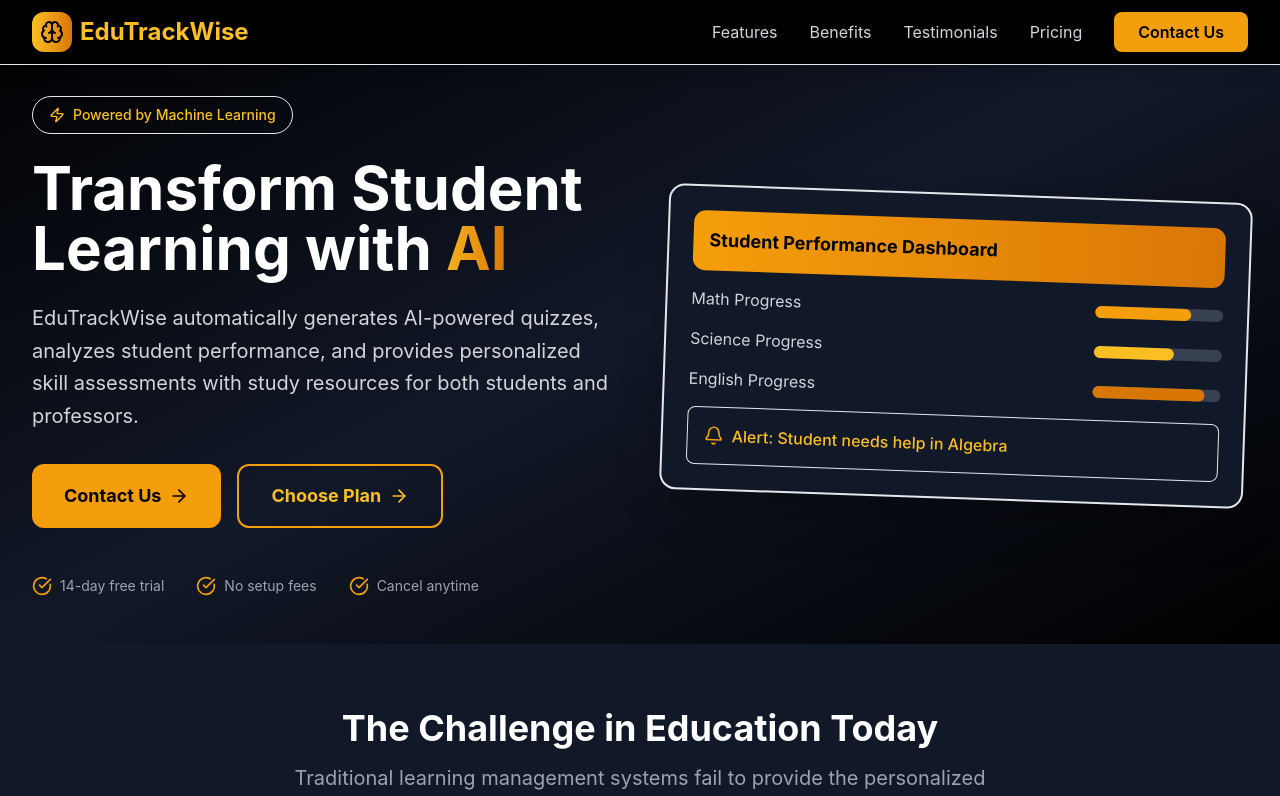
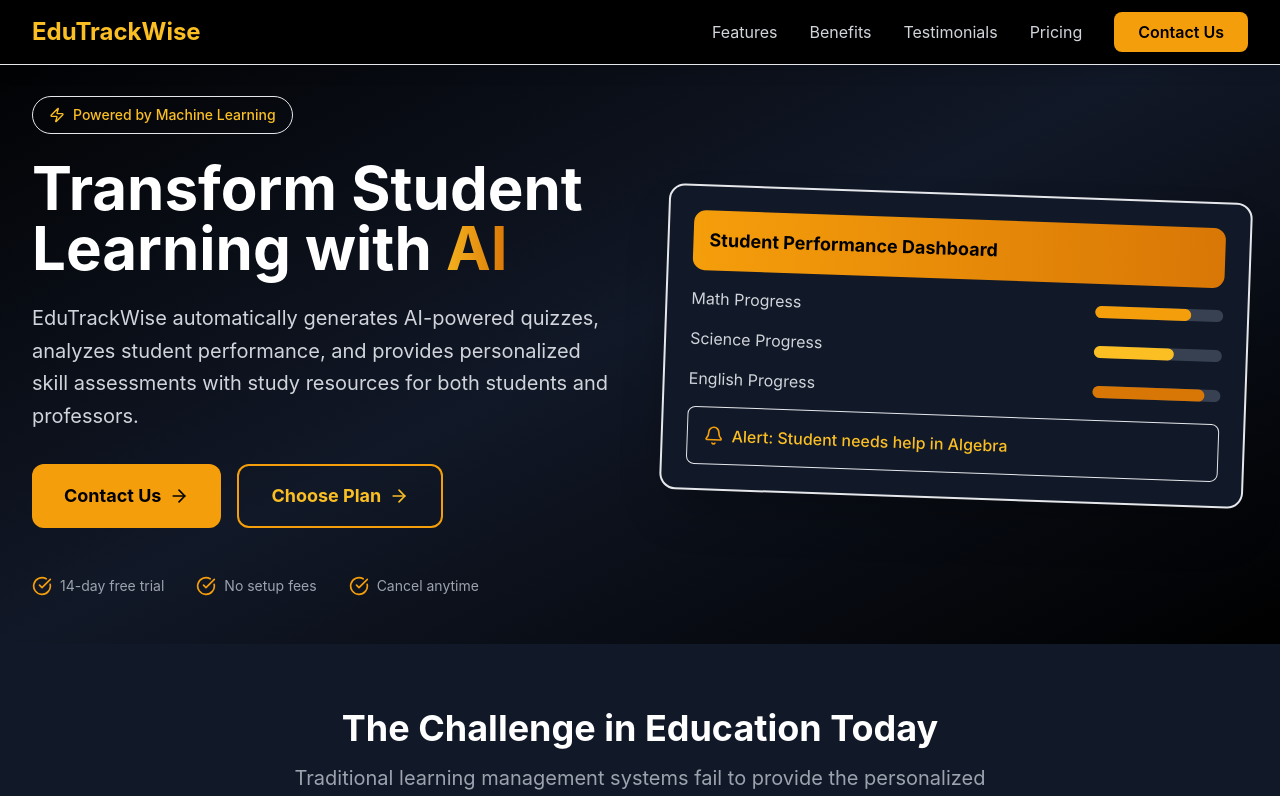
Before and after one commit to Mulhima101/edutrackwise-web, a React (Vite) app: page / in a window 1280 px wide. Shown: the top 796 px of the page. Built offline with nearby package versions, Linux system fonts and the light colour scheme; the HTML template or start-up script is replaced by a standard one.

Commit message:
Removed brain icon from header and footer

```diff
--- a/src/components/LandingPage.jsx
+++ b/src/components/LandingPage.jsx
@@ -149,11 +149,8 @@ const LandingPage = () => {
         <div className="max-w-7xl mx-auto px-4 sm:px-6 lg:px-8">
           <div className="flex justify-between items-center h-16">
             <div className="flex items-center space-x-2">
-              <div className="w-10 h-10 bg-gradient-to-r from-yellow-400 to-yellow-600 rounded-xl flex items-center justify-center">
-                <Brain className="w-6 h-6 text-black" />
-              </div>
-              <span className="text-2xl font-bold text-yellow-400">EduTrackWise</span>
-            </div>
+          <span className="text-2xl font-bold text-yellow-400">EduTrackWise</span>
+        </div>
 
             <div className="hidden md:flex items-center space-x-8">
               <button onClick={() => scrollToSection('features')} className="text-gray-300 hover:text-yellow-400 transition-colors">Features</button>
```
